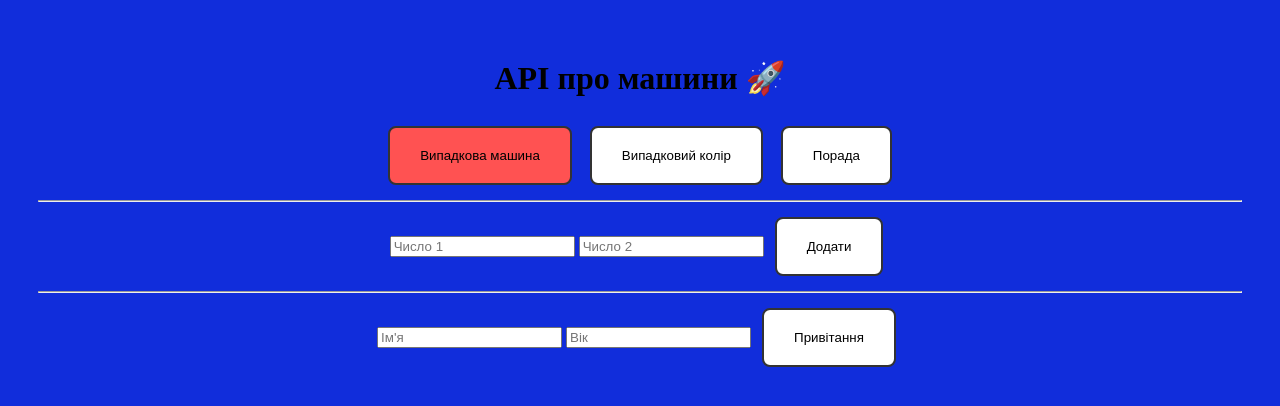
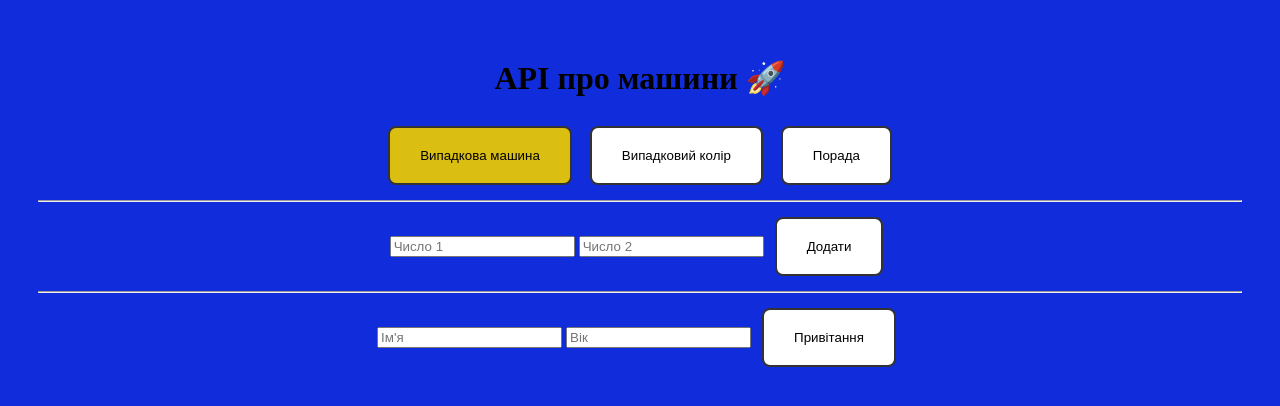
Before and after one commit to igorlehkuy-cell/PythonProject7, a Flask app: page / in a window 1280 px wide, with the pointer over the restyled element. Shown: the top 406 px of the page. Run offline with Flask 3, Linux system fonts and the light colour scheme.

Commit message:
зміна css

```diff
--- a/NEWNEWAPI/static/style.css
+++ b/NEWNEWAPI/static/style.css
@@ -16,7 +16,7 @@ button {
 }
 
 button:hover {
-    background: #ff5252;
+    background: #dabe12;
 }
 
 #random-result, #calc-result, #greet-result {
```
